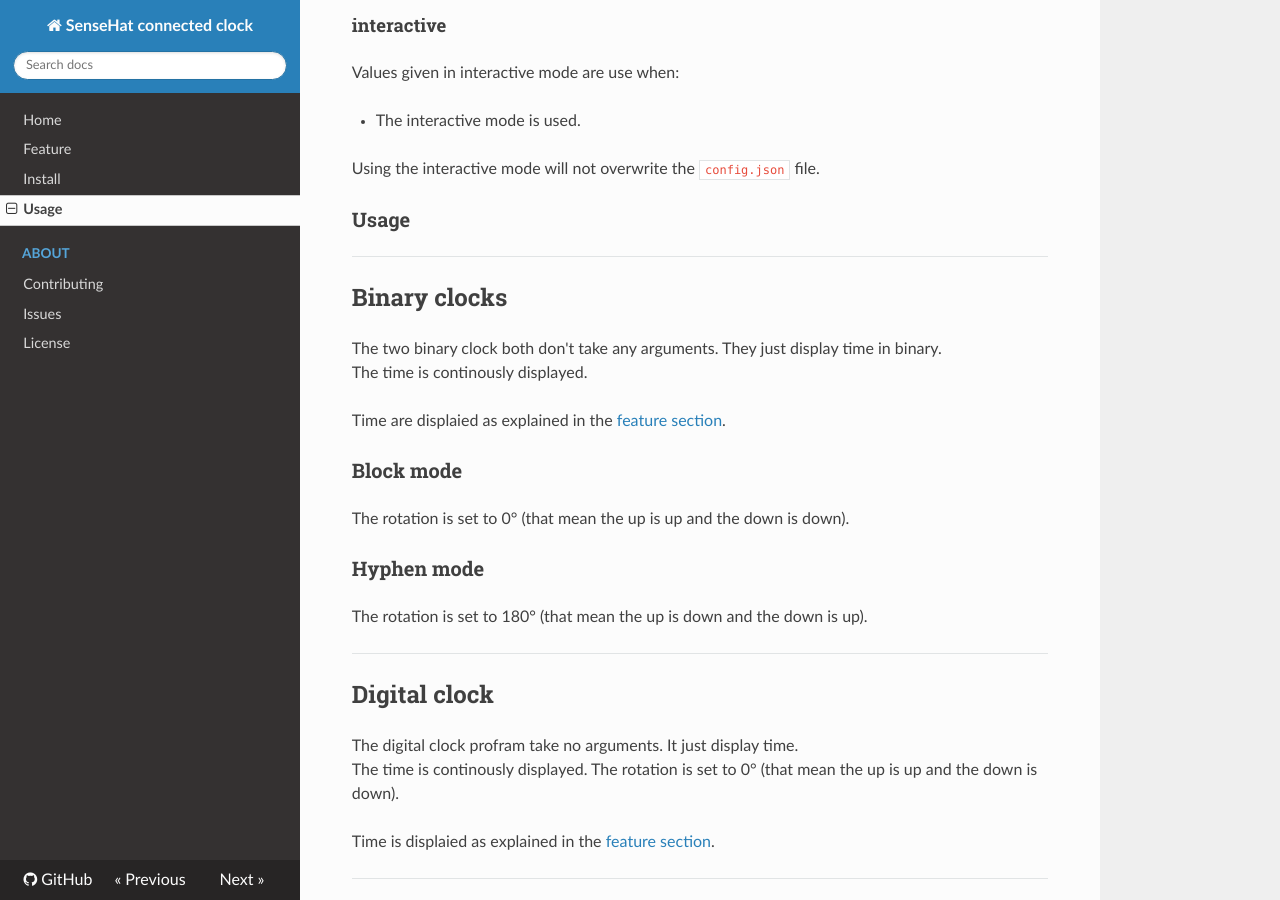
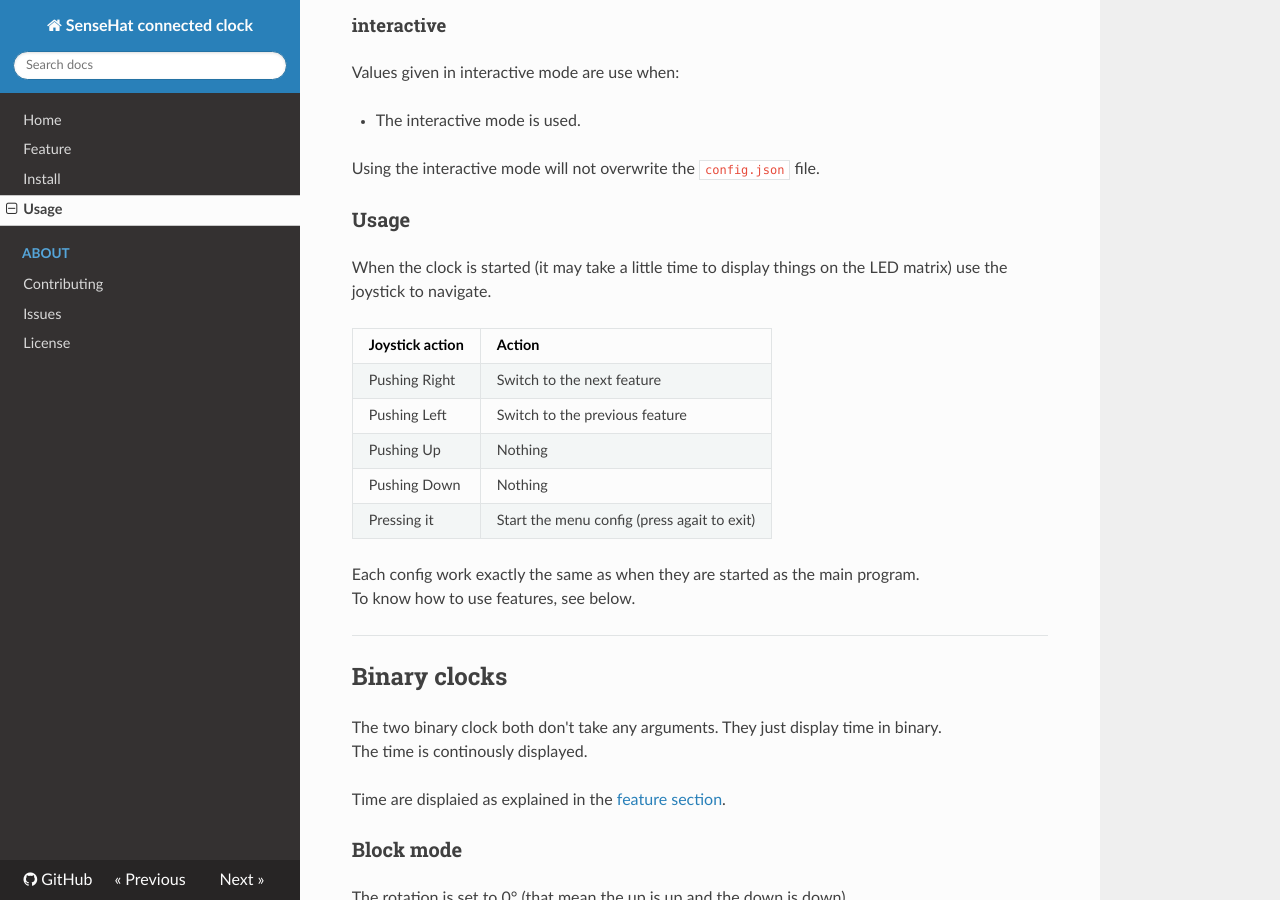
Before and after one commit to Keftcha/SenseHat-connected-clock, an MkDocs documentation site: the page built from documentation/docs/usage.md, in a window 1280 px wide and 900 px high, scrolled down 3433 px. Built offline with MkDocs 1.6.1, drawn with Linux system fonts in a browser that asks for light colours; nearby versions of some CDN libraries.

Commit message:
Write the usage part of the clock in the usege file

```diff
--- a/documentation/docs/usage.md
+++ b/documentation/docs/usage.md
@@ -154,6 +154,20 @@ Using the interactive mode will not overwrite the `config.json` file.
 
 ### Usage
 
+When the clock is started (it may take a little time to display things on the
+LED matrix) use the joystick to navigate.
+
+| Joystick action |                    Action                    |
+|-----------------|----------------------------------------------|
+|  Pushing Right  | Switch to the next feature                   |
+|  Pushing Left   | Switch to the previous feature               |
+|  Pushing Up     | Nothing                                      |
+|  Pushing Down   | Nothing                                      |
+|  Pressing it    | Start the menu config (press agait to exit)  |
+
+Each config work exactly the same as when they are started as the main program.
+To know how to use features, see below.
+
 ---
 
 ## Binary clocks
```
